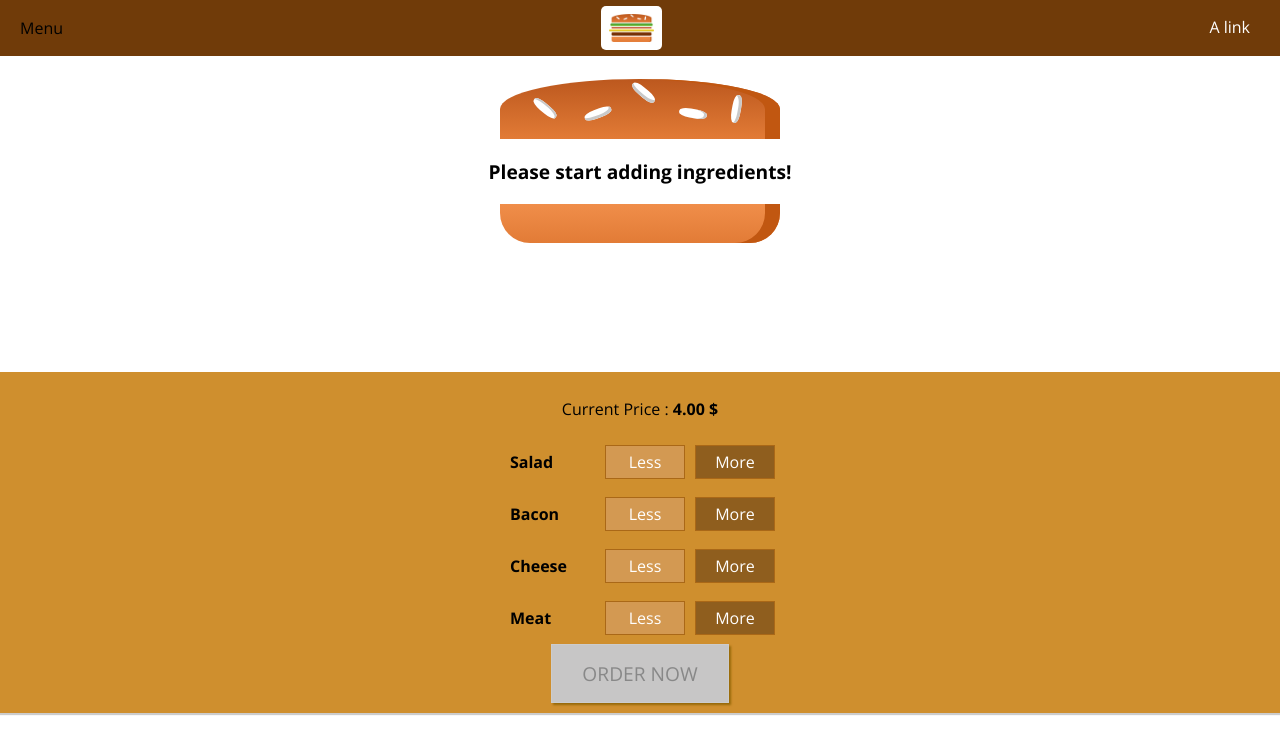
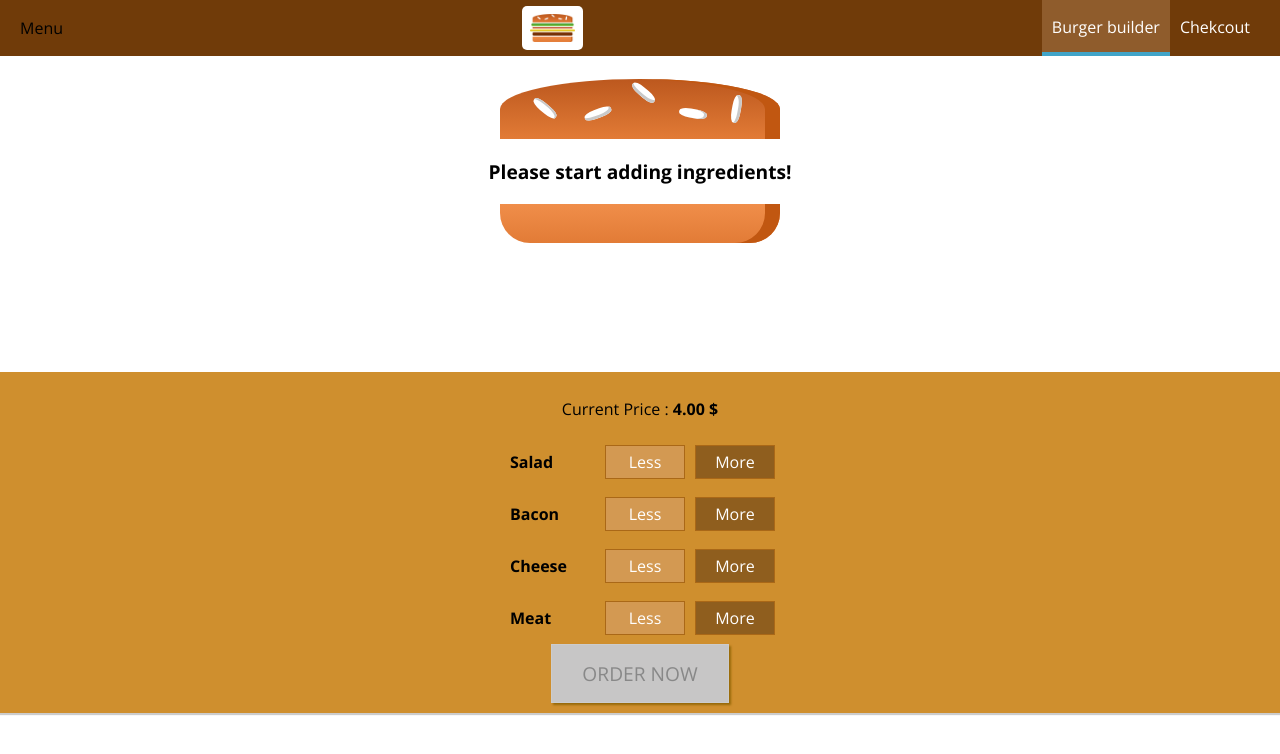
Before and after one commit to harysz/burgerbuilder, a React app: page / in a window 1280 px wide. Shown: the top 754 px of the page. Built offline with nearby package versions, Linux system fonts and the light colour scheme.

Commit message:
added navigation with styling

```diff
--- a/src/components/Navigation/NavigationItems/NavigationItem/NavigationItem.js
+++ b/src/components/Navigation/NavigationItems/NavigationItem/NavigationItem.js
@@ -1,7 +1,9 @@
 import React from 'react';
 
 import classes from './NavigationItem.css';
-const navigationItem = () =>{
-    return <li className={classes.NavigationItem}><a href=''> A link</a></li>
+const navigationItem = (props) =>{
+    return <li className={classes.NavigationItem}>
+    <a href={props.link} className={props.active ? classes.active : null}>{props.children}</a>
+    </li>
 }
 export default navigationItem;
--- a/src/components/Navigation/NavigationItems/NavigationItems.js
+++ b/src/components/Navigation/NavigationItems/NavigationItems.js
@@ -8,7 +8,9 @@ import NavigationItem from './NavigationItem/NavigationItem';
 const navigationItems=(props)=> {
     return (
         <ul className={classes.NavigationItems}>
-            <NavigationItem />
+            <NavigationItem link='/' active>Burger builder </NavigationItem>
+            <NavigationItem link='/'> Chekcout </NavigationItem>
+
         </ul>
     )
 }
--- a/src/components/Navigation/Toolbar/Toolbar.js
+++ b/src/components/Navigation/Toolbar/Toolbar.js
@@ -10,7 +10,7 @@ const toolbar=(props)=> {
             <div>Menu</div>
             <Logo />
             <nav>
-                <NavigationItems/>
+                <NavigationItems />
             </nav>
         </header>
     )
```
